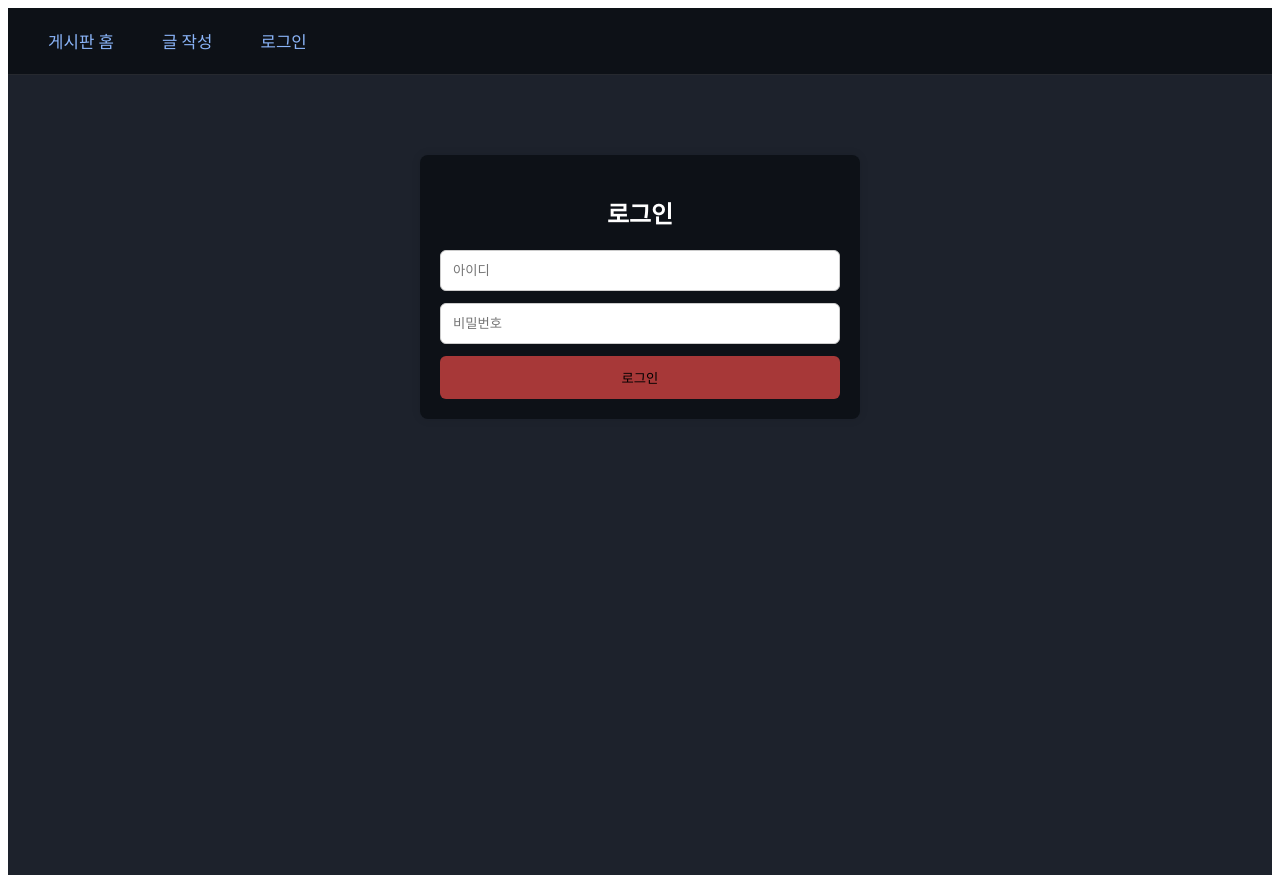
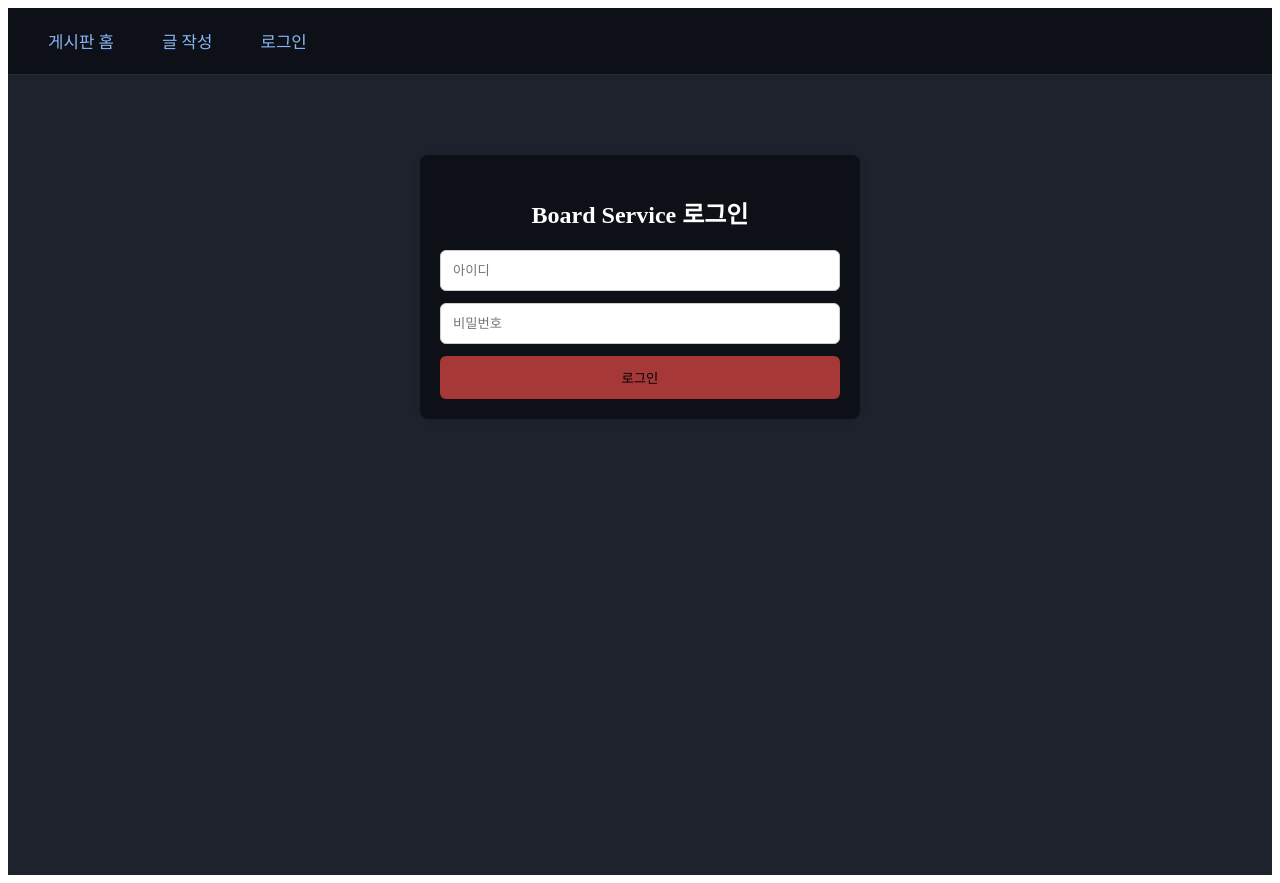
Before and after one commit to seol1jun/Spring-fullstack-Board, a React (Create React App) app in the folder frontend_board/: page /login in a window 1280 px wide. Built offline with nearby package versions, Linux system fonts and the light colour scheme.

Commit message:
update login page

```diff
--- a/frontend_board/src/pages/login.jsx
+++ b/frontend_board/src/pages/login.jsx
@@ -18,7 +18,7 @@
       });
 
       const token = res.data.token;
-      localStorage.setItem("token", token);  // 저장 ⭐
+      localStorage.setItem("token", token);  // 저장
 
       alert("로그인 성공!");
       navigate("/");   // 홈으로 이동
@@ -31,7 +31,7 @@
   return (
     <div className="login-page">
         <div className="login-container">
-        <h2 className="login-title">로그인</h2>
+        <h2 className="login-title">Board Service 로그인</h2>
         <form className="login-form" onSubmit={handleSubmit}>
             <input
             type="text"
```
